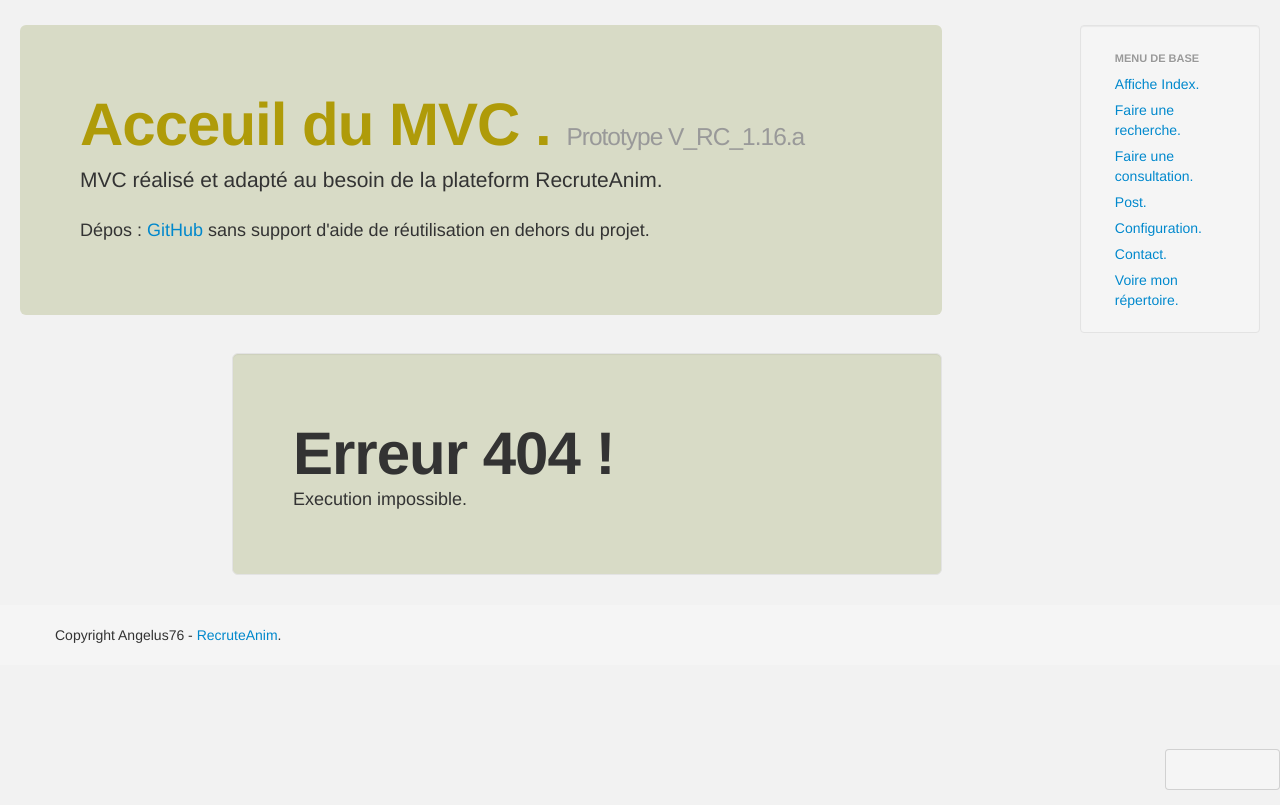
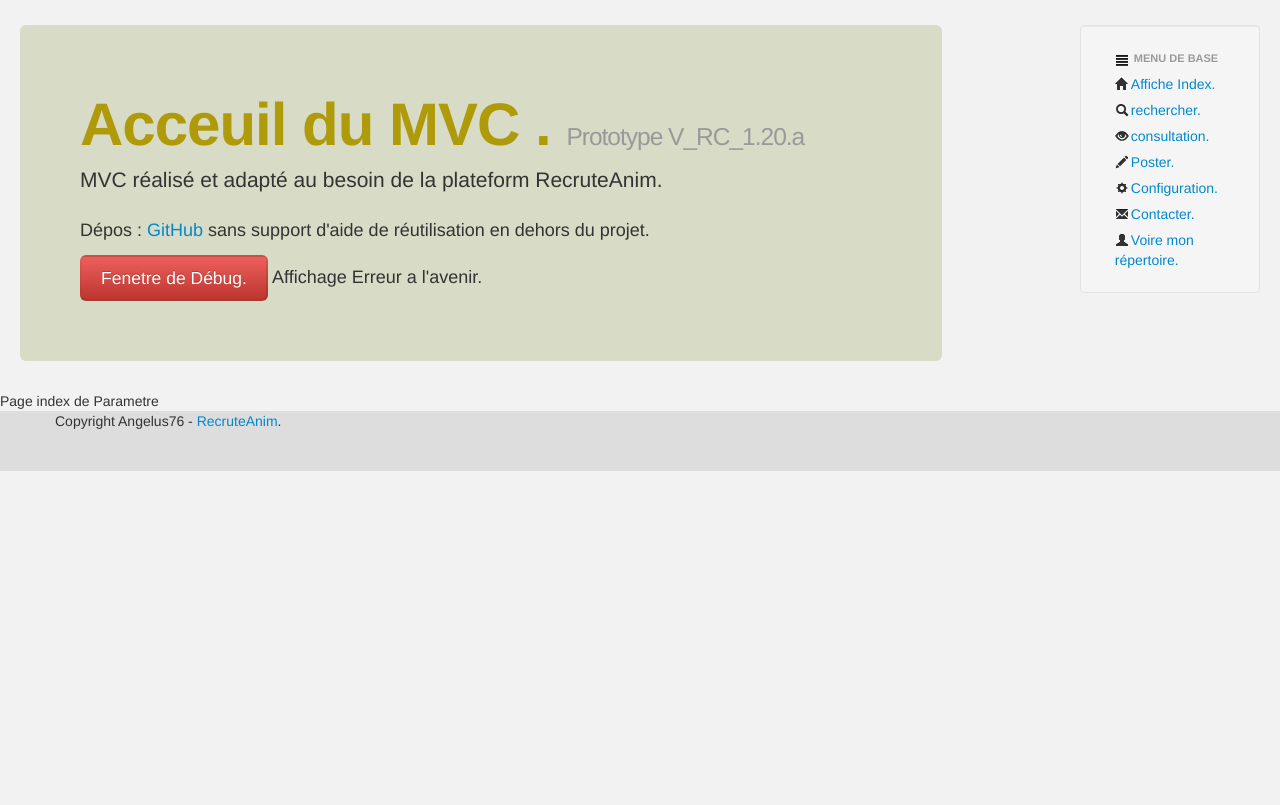
Before and after one commit to aangelus76/MVC_BASE, a PHP site: page /parametrer in a window 1280 px wide. After the commit the page ends 471 px from the top, so only its background shows below. Run offline with PHP 8.4, Linux system fonts and the light colour scheme; some libraries are stand-ins or nearby versions.

Commit message:
update 1.20.a

```diff
--- a/app/controllers/consulterController.php
+++ b/app/controllers/consulterController.php
@@ -21,11 +21,6 @@ class consulterController extends Controllers{
         $this->views->renderView();
     }
 
-    public function Erreur($Msg){
 
-       // $this->views->Msg = '<br>L\'action demander n\'existe pas!';
-        $this->views->Msg = $Msg;
-        $this->views->renderView();
-    }
 
 }
--- /dev/null
+++ b/app/controllers/parametrerController.php
@@ -0,0 +1,19 @@
+<?php
+class parametrerController extends Controllers{
+
+    function gomme(){
+         $this->views->renderView();
+    }
+
+    public function index(){
+         $this->views->Msg = "";
+        $this->views->renderView();
+    }
+
+
+}
+/*
+ * To change this license header, choose License Headers in Project Properties.
+ * To change this template file, choose Tools | Templates
+ * and open the template in the editor.
+ */
--- a/app/views/pages/layout.phtml
+++ b/app/views/pages/layout.phtml
@@ -21,23 +21,25 @@
 <div class="container-fluid">
   <div class="row-fluid">
 <div class="hero-unit span9">
-  <h1 class="Gold">Acceuil du MVC . <small>Prototype V_RC_1.16.a</small></h1>
+  <h1 class="Gold">Acceuil du MVC . <small>Prototype V_RC_1.20.a</small></h1>
   <p></p>
   <div class="container">
         <p class="lead">MVC réalisé et adapté au besoin de la plateform RecruteAnim.</p>
         <p>Dépos : <a href="https://github.com/aangelus76/MVC_BASE">GitHub</a> sans support d'aide de réutilisation en dehors du projet.</p>
-      </div>
+        <button type="button" data-toggle="modal" data-target="#myModal" class="btn-danger btn-large">Fenetre de Débug.</button>
+     <?= $this->MsgError; ?>
+  </div>
 </div>
 <div class="well sidebar-nav offset1 span2">
         <ul class="nav nav-list text-left">
-          <li class="nav-header">Menu de BASE</li>
-          <li><a href="<?= WEB_ROOT; ?>">Affiche Index.</a></li>
-          <li><a href="<?= WEB_ROOT; ?>/Recherche">Faire une recherche.</a></li>
-          <li><a href="<?= WEB_ROOT; ?>/consulter">Faire une consultation.</a></li>
-          <li><a href="<?= WEB_ROOT; ?>/poster">Post.</a></li>
-          <li><a href="<?= WEB_ROOT; ?>/parametrer">Configuration.</a></li>
-          <li><a href="<?= WEB_ROOT; ?>/contacter">Contact.</a></li>
-          <li><a href="<?= WEB_ROOT; ?>/mon_repertoire">Voire mon répertoire.</a></li>
+          <li class="nav-header"><i class="icon-align-justify icon-black"></i> Menu de BASE</li>
+          <li><a href="<?= WEB_ROOT; ?>"><i class="icon-home icon-black"></i>Affiche Index.</a></li>
+          <li><a href="<?= WEB_ROOT; ?>/Rechercher"><i class="icon-search icon-black"></i>rechercher.</a></li>
+          <li><a href="<?= WEB_ROOT; ?>/consulter"><i class="icon-eye-open icon-black"></i>consultation.</a></li>
+          <li><a href="<?= WEB_ROOT; ?>/poster"><i class="icon-pencil icon-black"></i>Poster.</a></li>
+          <li><a href="<?= WEB_ROOT; ?>/parametrer"><i class="icon-cog icon-black"></i>Configuration.</a></li>
+          <li><a href="<?= WEB_ROOT; ?>/contacter"><i class="icon-envelope icon-black"></i>Contacter.</a></li>
+          <li><a href="<?= WEB_ROOT; ?>/repertoire"><i class=" icon-user icon-black"></i>Voire mon répertoire.</a></li>
         </ul>
       </div>
 </div></div>
@@ -50,6 +52,7 @@
         <p class="text-muted credit">Copyright Angelus76 - <a href="http://www.recruteanim.fr">RecruteAnim</a>.</p>
       </div>
 </div>
-<script src="<?php echo ROOT_STYLE; ?>bootstrap/js/bootstrap.min.js"></script>
+<script src="http://ajax.googleapis.com/ajax/libs/jquery/1.8.2/jquery.min.js"></script>
+<script src="<?php echo Apps_Style; ?>bootstrap/js/bootstrap.min.js"></script>
 </body>
 </html>
--- /dev/null
+++ b/app/views/pages/parametrer/index.phtml
@@ -0,0 +1 @@
+Page index de Parametre
--- a/app/views/resources/bootstrap/theme/css/footerSticky.css
+++ b/app/views/resources/bootstrap/theme/css/footerSticky.css
@@ -1,27 +1,11 @@
 /* Sticky footer styles
 -------------------------------------------------- */
 
-html,
-body {
-  height: 100%;
-  /* The html and body elements cannot have any padding or margin. */
-}
-
-/* Wrapper for page content to push down footer */
-#wrap {
-  min-height: 100%;
-  height: auto !important;
-  height: 100%;
-  /* Negative indent footer by its height */
-  margin: 0 auto -60px;
-  /* Pad bottom by footer height */
-  padding: 0 0 60px;
-}
 
 /* Set the fixed height of the footer here */
 #footer {
   height: 60px;
-  background-color: #f5f5f5;
+  background-color: #dddddd;
 }
 
 
@@ -29,18 +13,11 @@ body {
 -------------------------------------------------- */
 /* Not required for template or sticky footer method. */
 
-#wrap > .container {
-  padding: 60px 15px 0;
-}
-.container .credit {
-  margin: 20px 0;
-}
+
 
 #footer > .container {
   padding-left: 15px;
   padding-right: 15px;
+  position:relative;
+  bottom: 0;
 }
-
-code {
-  font-size: 80%;
-}
--- a/index.php
+++ b/index.php
@@ -1,4 +1,14 @@
 <?php
+/*
+*  Prototype du MVC pour RecruteAnim
+*
+* date modifier : 31 octobre 2013
+* @since 13 octobre 2013
+* @author Angelus76
+* @copyright RecruteAnim
+* @version 1.20.a
+*
+*/
 define("ROOT", realpath(__dir__ . "/"));
 define("WEB_ROOT", substr($_SERVER['SCRIPT_NAME'], 0, strpos($_SERVER['SCRIPT_NAME'], "/index.php")));
 
@@ -8,34 +18,65 @@ define("Apps_Pages", Apps_Views . "pages/");
 define("Apps_Style", WEB_ROOT . "/app/views/resources/");
 
 require_once(ROOT . "/root/Apps.php");
+$StartApps = new Apps();
+$StartApps->run();
+?>
 
-Apps::run();
-?>
-<div id="footerDebug" style="position:absolute; bottom:0; right:0">
+
+
+
+
+
+
+
+
+
+
+
+
+
+
+
+
+
+
+
+
+
+
+
+<!--  Partie Utile Uniquement Pour Le Dev
+      Ligne de débugage -->
+
+<div id="myModal" class="modal hide fade" tabindex="-1" data-replace="true">
+  <div class="modal-header">
+    <button type="button" class="close" data-dismiss="modal" aria-hidden="true">×</button>
+    <h3>Fenetre de Débug !</h3>
+  </div>
+  <div class="modal-body">
     <pre>
-        <?php
-//echo '<font face="Arial Black">Debugage total dans page Index.php racine</font><br />#######################################<hr> <br />';
-////Liste toutes les classes définies dans PHP
-//echo '<font color="#009900" face="Arial Black">Class disponible</font> :<br>############<br>';
-// $ClassTotal = get_declared_classes();
-// for( $i = 130; $i < count($ClassTotal); $i++){
-//	 echo $ClassTotal[$i]."<br>";
-//         print_r(get_class_methods($ClassTotal[$i]));
-// }
-//
-////echo '<font color="#009900" face="Arial Black">Fonction disponible dans class</font> :<br>############<br>';
-//// print_r(get_class_methods(new consulterController()));
-//
-////Liste toutes les fonctions définies
-///*echo '<font color="#009900" face="Arial Black"><p></p>Fonction independent des class disponible :</font><br>############<br>';
-// $FunctionUser = get_defined_functions();
-// print_r($FunctionUser["user"]);
-//
-//*/
-//
-//echo '<font color="#009900" face="Arial Black"><p></p>Constantes et leurs valeurs disponible :</font><br>############<br>';
-// $ConstanteUser = get_defined_constants(true);
-// print_r($ConstanteUser["user"]);
+<?php
+//Liste toutes les classes définies dans PHP
+echo '<font color="#009900" face="Arial Black">Class et Fonction Associé disponible</font> :<br>############<br>';
+ $ClassTotal = get_declared_classes();
+ for( $i = 130; $i < count($ClassTotal); $i++){
+	 echo $ClassTotal[$i]."<br>";
+         print_r(get_class_methods($ClassTotal[$i]));
+ }
+
+//echo '<font color="#009900" face="Arial Black">Fonction disponible dans class</font> :<br>############<br>';
+// print_r(get_class_methods(new consulterController()));
+
+//Liste toutes les fonctions définies
+/*echo '<font color="#009900" face="Arial Black"><p></p>Fonction independent des class disponible :</font><br>############<br>';
+ $FunctionUser = get_defined_functions();
+ print_r($FunctionUser["user"]);
+
+*/
+
+echo '<font color="#009900" face="Arial Black"><p></p>Constantes et leurs valeurs disponible</font> :<br>############<br>';
+ $ConstanteUser = get_defined_constants(true);
+ print_r($ConstanteUser["user"]);
 
         /*
           echo '<font color="#009900" face="Arial Black"><p></p>Interfaces disponible :</font><br>############<br>';
@@ -49,4 +90,8 @@ Apps::run();
           /* */
         ?>
     </pre>
+  </div>
+  <div class="modal-footer">
+    <button type="button" data-dismiss="modal" class="btn">Fermer</button>
+  </div>
 </div>
--- a/root/Apps.php
+++ b/root/Apps.php
@@ -2,46 +2,51 @@
 
 class Apps{
 
-    private static $DefaultAction = "index";
+    private  $DefaultAction = "index";
 
-    public static function autoloadRoot($className){
+    public  function autoloadRoot($className){
         set_include_path(ROOT . "/root/");
         spl_autoload($className);
     }
 
-    public static function autoloadApp($className){
+    public  function autoloadApp($className){
         set_include_path(ROOT . "/app/controllers/");
         spl_autoload($className);
     }
 
-    public static function run(){
+    public  function run(){
         // Autoload
         spl_autoload_register(array("Apps", "autoloadApp"));
         spl_autoload_register(array("Apps", "autoloadRoot"));
         // Analyser la requete
         $Routers = new Routers();
         $route = $Routers->urlParse();
+        // Annalyse d'erreur
+        //$FindError = new FindError($route);
+
         //Traitement pour chargement
         $class = str_replace("/", "", $route["controller"]) . "Controller";
+//print_r($FindError->GetExistClass($class));
 
-        if(Apps::GetValidClass($class)){
+        if($this->GetValidClass($class)){
             $controller = new $class($route);
-            Apps::GetValidActions($controller, $route["action"]);
+            $this->GetValidActions($controller, $route["action"]);
         }
         else{
-            call_user_func(array($controler = new errorController($route), Apps::$DefaultAction));
+            call_user_func(array($controler = new errorController($route), $this->DefaultAction));
         }
     }
 
-    public static function GetValidClass($class){
+    public  function GetValidClass($class){
         $ValidClass = class_exists($class) ? true : false;
         return $ValidClass;
     }
 
-    public static function GetValidActions($Controller, $Actions){
+    public  function GetValidActions($Controller, $Actions){
         $ValidAction = in_array($Actions, get_class_methods($Controller)) ? true : false;
-        Apps::$DefaultAction = in_array($Actions, get_class_methods($Controller)) ? $Controller->$Actions : $Controller->Erreur('Action inexistante');
-        //call_user_func(array($Controller, Apps::$DefaultAction));
+//        Apps::$DefaultAction = in_array($Actions, get_class_methods($Controller)) ? $Controller->$Actions : $Controller->Erreur('Action inexistante');
+       $this->DefaultAction = in_array($Actions, get_class_methods($Controller)) ? $Actions : "Erreur";
+        call_user_func(array($Controller, $this->DefaultAction));
         return $ValidAction;
     }
 
--- a/root/Controllers.php
+++ b/root/Controllers.php
@@ -1,13 +1,25 @@
 <?php
 
-class Controllers{
-
+class Controllers extends FindError{
+/**
+ * Mettre en place un gestionaire d'erreur si un controlleur n'existe pas!
+ * Mettre en place une gestion d'erreur si une action n'existe pas!
+ */
     protected $route;
     protected $views;
 
     public function __construct($route){
         $this->route = $route;
         $this->views = new Views($route);
+        //print_r(parent::GetExistClass("djfhjkdfh"));
+        $this->views->MsgError = " Affichage Erreur a l'avenir.";
+    }
+
+    public function Erreur(){
+
+       // $this->views->Msg = '<br>L\'action demander n\'existe pas!';
+        $this->views->Msg = "Erreur de fonctionement!";
+        $this->views->renderView();
     }
 
 }
--- /dev/null
+++ b/root/FindError.php
@@ -0,0 +1,64 @@
+<?php
+/**
+* Gestionaire d'erreur de l'application
+* @version 1.0
+* @todo Gestionaire autonaume.
+*/
+class FindError{
+   private $_route;
+   protected $_action = "index";
+   protected $_page   = "index";
+   protected $_controller = "errorController";
+
+   public function __construct($route){
+        $this->_route = $route;
+        //$this->GetExistClass("sdjkld");
+    }
+
+/**
+* Controle si une class existe, dans le cas ou elle n'existe pas, ont en défini un par default
+* @param string $className =  Nom de la class a controller
+* @return string $class = Le nom de la class qui seras charger au final
+*/
+   public function GetExistClass($className){
+       $ValidClass = class_exists($className) ? array("Statu" => "Sucess",
+                                                   "ClassName" => $className,
+                                                   "MsgError" => "")
+                                           : array("Statu" => "Error",
+                                                   "ClassName"=>$this->_controller,
+                                                   "MsgError" => "La class n'existe pas.");
+       return $ValidClass;
+   }
+/**
+* Controle si un controlleur existe, dans le cas ou il n'existe pas, ont en défini un par default
+* @param string $controller =  Nom du controlleur a controller
+* @return string $controller = Le nom du controlleur qui seras charger au final
+*/
+   public function GetExistController(){
+
+   }
+/**
+* Controle si une vue " page " existe, dans le cas ou elle n'existe pas, ont en défini une par default
+* @param string $page =  Nom de la vue " page " a controller
+* @return string $page = Le nom de la vue " page " qui seras charger au final
+*/
+   public function GetExistView(){
+
+   }
+/**
+* Controle si une action existe, dans le cas ou elle n'existe pas, ont en défini un par default
+* @param string $action =  Nom de l'action a controller
+* @return string $action = Le nom de l'a class'action qui seras charger au final
+*/
+   public function GetExistAction(){
+
+   }
+/**
+* Controle si un model existe, dans le cas ou il n'existe pas, ont en défini un par default
+* @param string $model =  Nom du model a controller
+* @return string $model = Le nom du model qui seras charger au final
+*/
+   public function GetExistModel(){
+
+   }
+}
--- a/root/Views.php
+++ b/root/Views.php
@@ -1,7 +1,9 @@
 <?php
 
-class Views{
-
+class Views extends FindError{
+    /**
+     *Mettre en place une gestion d'erreur si une vue n'existe pas!
+     */
     private $_route;
     protected $_content = "";
     protected $_layout = 'layout';
@@ -13,6 +15,7 @@ class Views{
     public function renderView(){
         ob_start();
         include($this->ReturnView());
+        //include($this->GetExistView());
         $this->_content = ob_get_clean();
         include(Apps_Pages . $this->_layout . ".phtml");
     }
@@ -28,8 +31,8 @@ class Views{
         $ValidDir = is_dir($DirPath) ? $DirPath : Apps_Pages . "error/";
         $ValidPage = file_exists($ValidDir . $Page) ? $ValidDir . $Page : Apps_Pages . "error/index.phtml";
         $ValidAll = file_exists($ValidPage) ? $ValidPage : Apps_Pages . "error/index.phtml";
+        return $ValidAll;
 
-        return $ValidAll;
     }
 
 }
```
Also changed, not shown: app/views/pages/parametrer/offre.phtml (+42 -0 lines).
